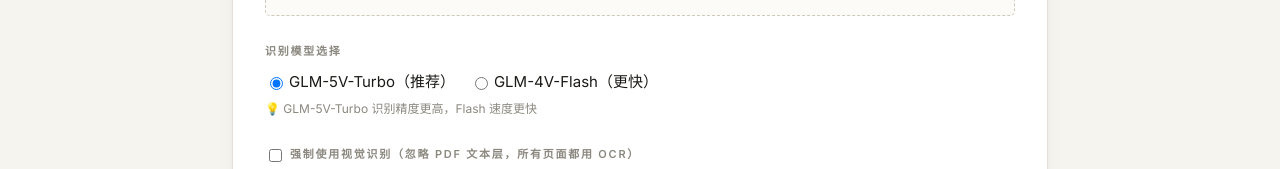
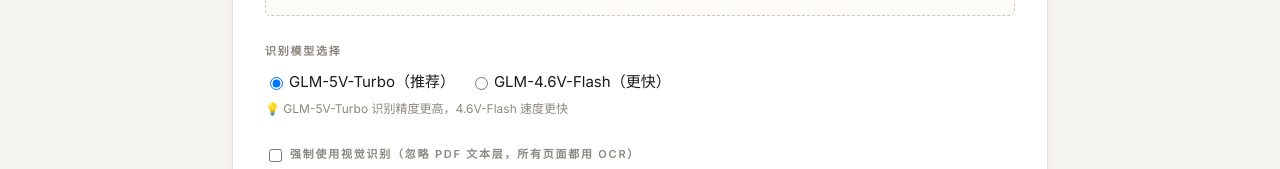
Before and after one commit to Ernestanior/ai-risk, a Next.js app: page / in a window 1280 px wide. Shown: the part 544-713 px from the top of the page. Built offline with nearby package versions, Linux system fonts and the light colour scheme.

Commit message:
更换为 GLM-4.6V-Flash 模型

```diff
--- a/app/api/ocr/route.js
+++ b/app/api/ocr/route.js
@@ -22,7 +22,7 @@
 
     // 智谱 GLM 模型配置
     const apiKey = process.env.VISION_API_KEY;
-    const modelName = model === 'glm-ocr' ? 'glm-4v-flash' : 'glm-5v-turbo';
+    const modelName = model === 'glm-ocr' ? 'glm-4.6v-flash' : 'glm-5v-turbo';
     const baseUrl = 'https://open.bigmodel.cn/api/paas/v4/chat/completions';
 
     if (!apiKey) {
--- a/app/page.js
+++ b/app/page.js
@@ -329,11 +329,11 @@
                   onChange={(e) => setVisionModel(e.target.value)}
                   style={{ marginRight: '6px' }}
                 />
-                GLM-4V-Flash（更快）
+                GLM-4.6V-Flash（更快）
               </label>
             </div>
             <div style={{ fontSize: '12px', color: 'var(--ink-3)', marginTop: '5px' }}>
-              💡 GLM-5V-Turbo 识别精度更高，Flash 速度更快
+              💡 GLM-5V-Turbo 识别精度更高，4.6V-Flash 速度更快
             </div>
           </div>
 
```
